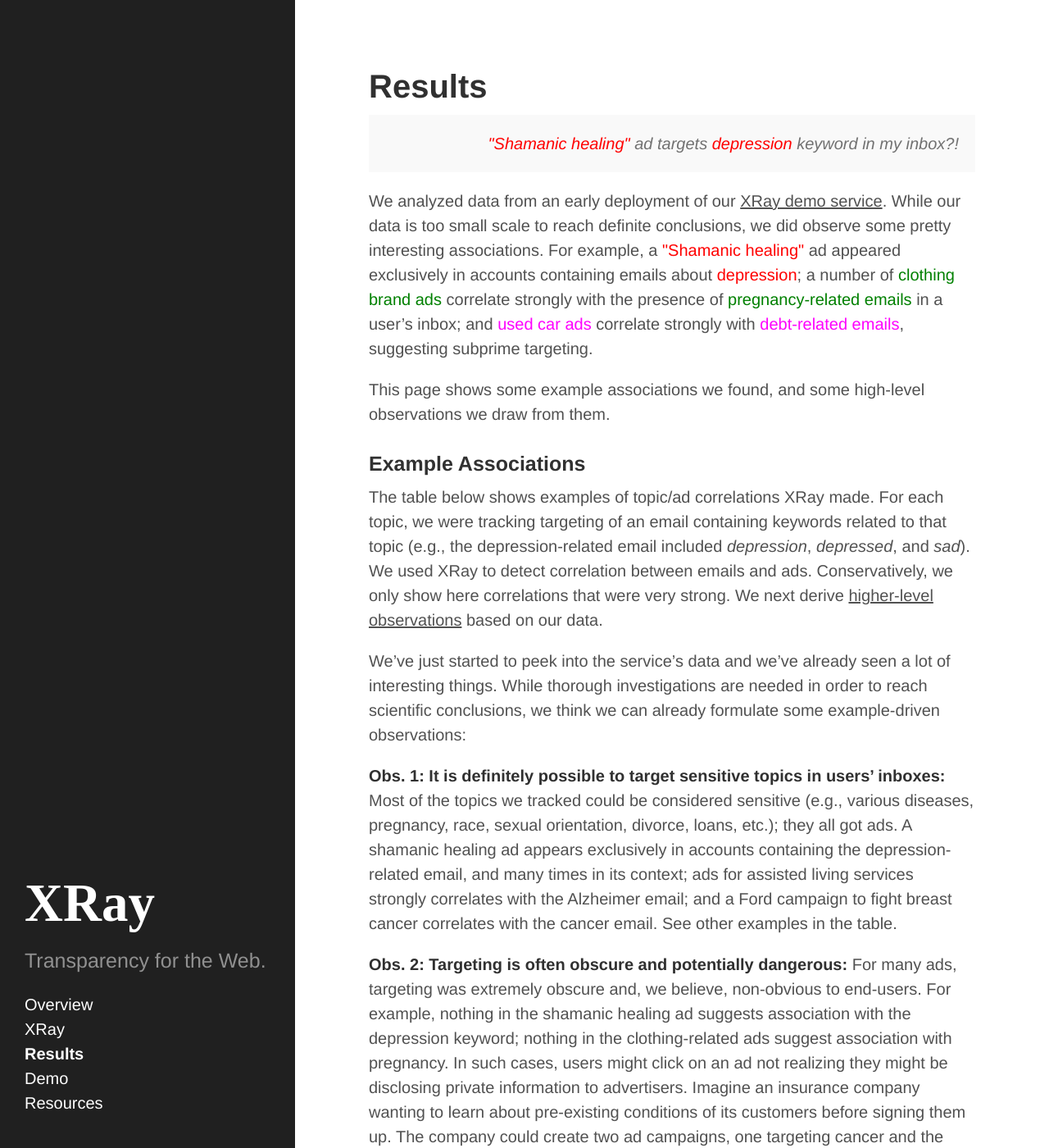
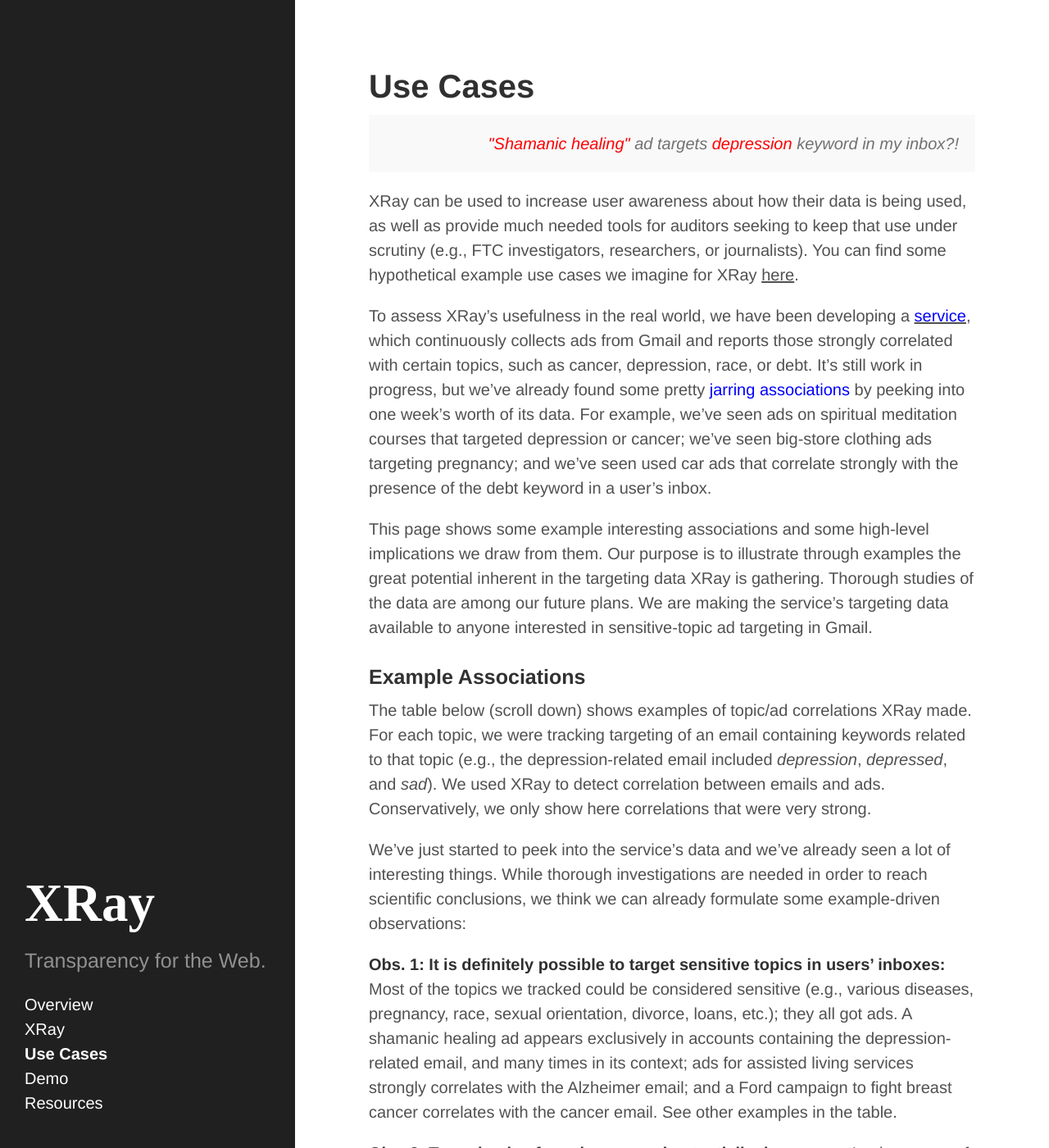
Before and after one commit to columbia/xray, a Jekyll site: the page built from findings.md, in a window 1280 px wide and 1400 px high. Shown: the whole window at 82% size. Built offline with Jekyll 4.4.1, drawn with Linux system fonts in a browser that asks for light colours; Markdown is read by kramdown in place of the engine named in the settings; some of the changed text lies outside the part shown.

Commit message:
restructured and renamed the findings.  We cant talk about findings b/c we have none. we just have anecdotal experience.

```diff
--- a/approach.md
+++ b/approach.md
@@ -106,40 +106,17 @@ curtain on how personal data is being used.  We thus deem XRay as a *major new s
 toward <font color="blue">increased transparency</font> in this data-driven Web*.
 
 
-### Using XRay
+### What We Release
 
-XRay can be used to increase user awareness about how their data is being used,
-as well as provide much needed tools for auditors seeking to keep that use under
-scrutiny (e.g., FTC investigators, researchers, or journalists).  For example,
-*users* using our XRay Gmail browser plugin, which labels ads with the topics they
-target, might choose to avoid clicking on an ad targeting a topic she considers
-sensitive, thereby avoiding potential leakage.  *Investigators*, such as FTC
-agents, can test Web services' privacy claims (e.g., does service X truly stop
-targeting when the user opts out from targeting?), or probe the services for
-deceptive or unfair data practices.  *Researchers* can leverage XRay to study
-targeting trends at a level of detail that was not possible before.  You can
-find more example use cases [here]({{ site.baseurl }}/usecases/).
-
-While in the long term we plan to support all such use cases, our current
-prototype is still in an early research stage.  Many difficult challenges remain
-open for revealing data use in this complex Web world, including robustness in
-face of malicious services, usability, and ease of instantiation on more services.
+While our long-term plans for XRay and Web transparency are ambitious, our prototype is still in a research stage. Many difficult challenges remain open for revealing data use in this complex Web world, including robustness in face of malicious services, usability, and ease of instantiation on more services.
 More about our prototype's limitations [here]({{ site.baseurl }}/gmail-demo#caveats).
 
-For this reason, today we are making XRay and its Gmail instantiation available
-to researchers, investigators, and journalists who have the context to understand
-these limitations.  We hope that this release will spur further progress in this
-important, and largely unexplored, area of Web transparency.  Specifically, we
-make the following artifacts available:
+To spur further progress in this important, and largely unexplored, area of Web transparency, we are releasing several artifacts:
 
 1. A <a href="{{ site.baseurl }}/gmail-demo/"><font color="blue">demo service</font></a>,
 which wraps our XRay Gmail prototype and can be used by researchers, journalists, and
-investigators to gain visibility into Gmail's ad ecosystem.  As a teaser, using
-the service we found examples of ads targeting various sensitive topics, such as
-illnesses, depression, race, pregnancy, or sexual orientation (see more examples
-on our [Results](<a href="{{ site.baseurl }}/findings#observations">).
-The service makes ad targeting data available to you, but please do be careful when
-you use it, as it does come with [caveats]({{ site.baseurl }}/gmail-demo#caveats).
+investigators to gain visibility into Gmail's ad ecosystem.  Our experience using it
+reveals some interesting associations, which we describe in [Use Cases]({{ site.baseurl }}/findings/).
 
 2. Our prototype's <a href="https://github.com/MatLecu/xray/"><font color="blue">source
 code</font></a>, which can be used by researchers to both improve XRay and
--- a/findings.md
+++ b/findings.md
@@ -1,6 +1,6 @@
 ---
 layout: page
-title: Results
+title: Use Cases
 ---
 
 <p class = "message" align="right">
@@ -8,30 +8,38 @@ title: Results
        <font color="red">depression</font> keyword in my inbox?!</i>
 </p>
 
-We analyzed data from an early deployment of our [XRay demo service]({{ site.baseurl }}/gmail-demo/).  While our data is too small scale to reach definite conclusions,
-we did observe some pretty interesting associations.
-For example, a <font color="red">"Shamanic healing"</font> ad appeared
-exclusively in accounts containing emails about <font color="red">depression</font>;
-a number of <font color="green">clothing brand ads</font> correlate strongly
-with the presence of <font color="green">pregnancy-related emails</font>
-in a user's inbox; and <font color="magenta">used car ads</font> correlate
-strongly with <font color="magenta">debt-related emails</font>, suggesting
-subprime targeting.
+XRay can be used to increase user awareness about how their data is being used,
+as well as provide much needed tools for auditors seeking to keep that use under
+scrutiny (e.g., FTC investigators, researchers, or journalists).  You can find
+some hypothetical example use cases we imagine for XRay
+[here]({{ site.baseurl }}/usecases/).
 
-This page shows some example associations we found, and some high-level
-observations we draw from them.
+To assess XRay's usefulness in the real world, we have been developing a
+<a href="{{ site.baseurl }}/gmail-demo/"><font color="blue">service</font></a>,
+which continuously collects ads from Gmail and reports those strongly correlated
+with certain topics, such as cancer, depression, race, or debt.  It's still work
+in progress, but we've already found some pretty <font color="blue">jarring
+associations</font> by peeking into one week's worth of its data.  For example,
+we've seen ads on spiritual meditation courses that targeted depression or cancer;
+we've seen big-store clothing ads targeting pregnancy; and we've seen used car
+ads that correlate strongly with the presence of the debt keyword in a user's inbox.
+
+This page shows some example interesting associations and some high-level
+implications we draw from them.  Our purpose is to illustrate through
+examples the great potential inherent in the targeting data XRay is gathering.
+Thorough studies of the data are among our future plans.  We are making the
+service's targeting data available to anyone interested in sensitive-topic ad
+targeting in Gmail.
 
 
-<h3 id="table">Example Associations</h3>
+<h3 id="observations">Example Associations</h3>
 
-The table below shows examples of topic/ad correlations XRay made.
-For each topic, we were tracking targeting of an email containing
+The table below (scroll down) shows examples of topic/ad correlations XRay
+made.  For each topic, we were tracking targeting of an email containing
 keywords related to that topic (e.g., the depression-related email
 included *depression*, *depressed*, and *sad*).  We used XRay to
 detect correlation between emails and ads. Conservatively, we only
-show here correlations that were very strong. We next derive
-[higher-level observations]({{ site.baseurl }}/findings#observations)
-based on our data.
+show here correlations that were very strong.
 
 We've just started to peek into the service's data and we've already
 seen a lot of interesting things.  While thorough investigations are
@@ -48,14 +56,14 @@ fight breast cancer correlates with the cancer email.  See other examples in
 the table.
 
 **Obs. 2: Targeting is often obscure and potentially dangerous:**
-For many ads, targeting was extremely obscure and, we believe, non-obvious to
-end-users. For example, nothing in the shamanic healing ad suggests association
-with the depression keyword; nothing in the clothing-related ads suggest association
-with pregnancy. In such cases, users might click on an ad not realizing they might be
-disclosing private information to advertisers. Imagine an insurance company wanting
-to learn about pre-existing conditions of its customers before signing them up.
-The company could create two ad campaigns, one targeting cancer and the other youth,
-and assign  different URLs to each campaign. It could then offer higher premium
+Look at many of the ads in the table; is their targeting obvious to you?
+We don't think so. For example, nothing in the shamanic healing ad suggests
+association with the depression keyword. In such cases, users might click
+on an ad not realizing they might be disclosing private information to
+advertisers. Imagine an insurance company wanting to learn about pre-existing
+conditions of its customers before signing them up. The company could create
+two ad campaigns, one targeting cancer and the other youth, and assign
+different URLs to each campaign. It could then offer higher premium
 quotes to users coming  in from the cancer-related ads to discourage them from
 signing up while offering lower premium quotes to people coming in from the
 youth-related ads.
@@ -70,8 +78,9 @@ for full-fledged investigations.  Just by peeking at the targeting data we
 have seen some signs of abuse, whereby vulnerable populations being targeted
 with ads for questionable services.
 
-As an example, we have seen signs of what could be *subprime targeting*.
-According to a recent [New York Times article](http://dealbook.nytimes.com/2014/07/19/in-a-subprime-bubble-for-used-cars-unfit-borrowers-pay-sky-high-rates/?_php=true&_type=blogs&_r=0),
+As an example, we have seen signs of what could be <font color="blue">subprime
+targeting</font>.  According to a recent
+[NYT article](http://dealbook.nytimes.com/2014/07/19/in-a-subprime-bubble-for-used-cars-unfit-borrowers-pay-sky-high-rates/?_php=true&_type=blogs&_r=0),
 our society is undergoing a subprime loan bubble for used cars.
 In our dataset, we've come across a number of loan ads for buying used
 cars that promised 100% acceptance without credit checks. Many of these
@@ -82,9 +91,9 @@ that ad correlates with the *debt* keyword.  XRay alone cannot confirm whether
 the ad correlations with debt-related keywords were the result of intentional
 targeting of debt-ridden populations by the lenders, however the example
 does illustrate how XRay can be used to discover interesting trends and help
-obtain some quantification of them.
+obtain quantitative support for them.
 
-
+The Table:
 
 <font size="3.5pt">
 
```
Also changed, not shown: gmail-demo.md (+7 -11 lines), index.md (+2 -3 lines).
